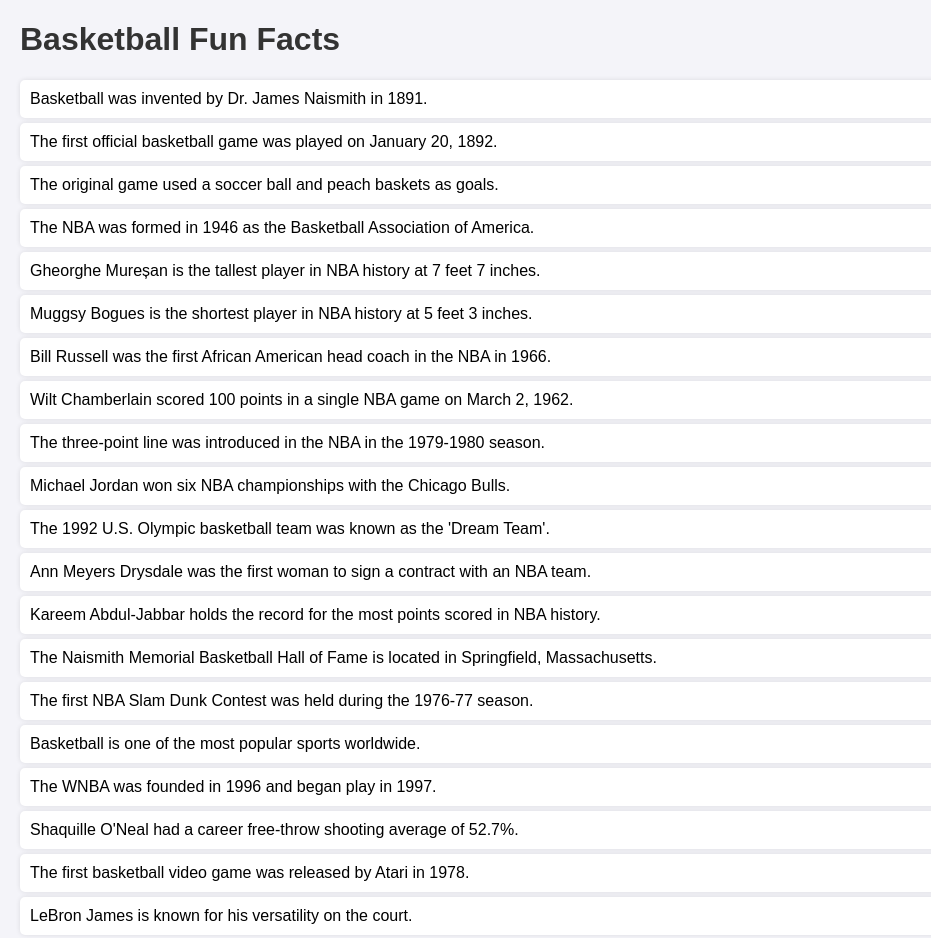
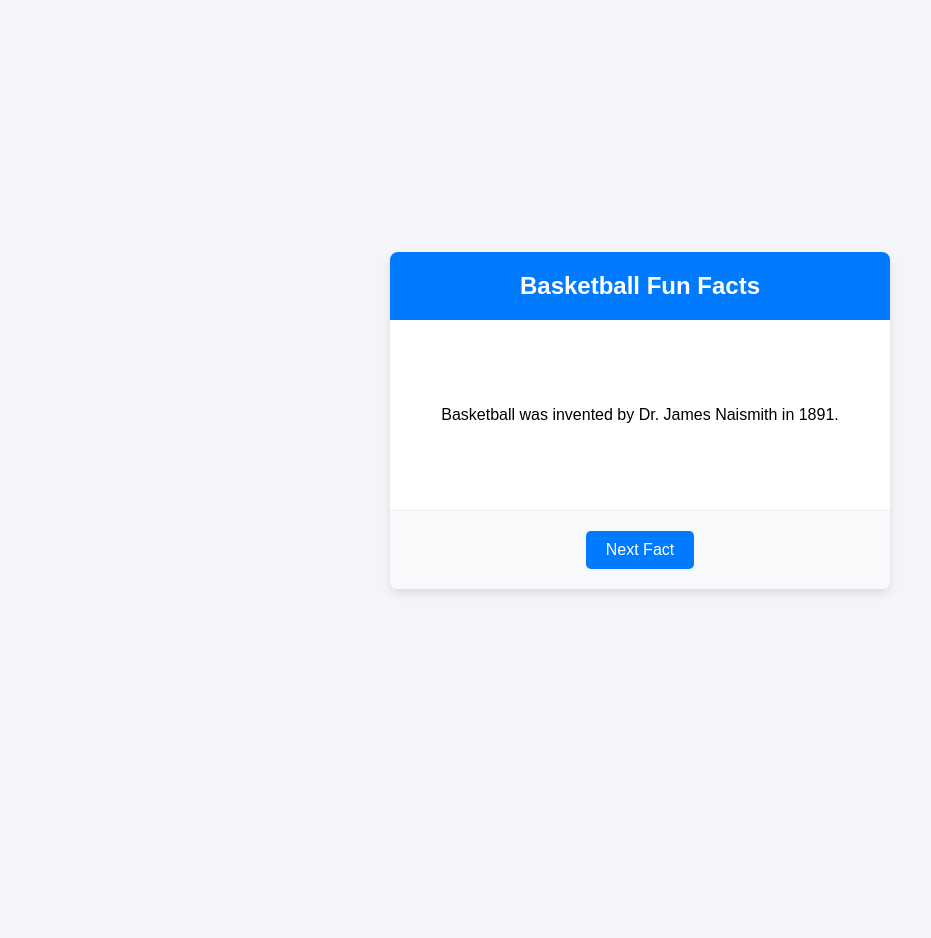
Before and after one commit to Alexzendrene/basketball_facts, a plain HTML site: page index.html in a window 1280 px wide. Shown: the whole page, without its empty margins (0-931 px from the left). After the commit the page ends 840 px from the top, so only its background shows below. Drawn offline with Linux system fonts and the light colour scheme.

Commit message:
Update index.html

```diff
--- a/index.html
+++ b/index.html
@@ -7,32 +7,80 @@
     <style>
         body {
             font-family: Arial, sans-serif;
-            margin: 20px;
-            padding: 0;
             background-color: #f4f4f9;
+            min-height: 100vh;
+            margin: 0;
+            padding: 20px;
+            display: flex;
+            align-items: center;
+            justify-content: center;
         }
 
-        h1 {
-            color: #333;
+        .card {
+            background-color: white;
+            border-radius: 8px;
+            box-shadow: 0 4px 8px rgba(0,0,0,0.1);
+            width: 100%;
+            max-width: 500px;
+            overflow: hidden;
         }
 
-        ul {
-            list-style-type: none;
-            padding: 0;
+        .card-header {
+            background-color: #007bff;
+            color: white;
+            padding: 20px;
+            text-align: center;
         }
 
-        li {
-            background-color: #fff;
-            margin: 5px 0;
-            padding: 10px;
+        .card-header h2 {
+            margin: 0;
+        }
+
+        .card-body {
+            padding: 20px;
+            min-height: 150px;
+            display: flex;
+            align-items: center;
+            justify-content: center;
+            text-align: center;
+        }
+
+        .card-footer {
+            padding: 20px;
+            text-align: center;
+            background-color: #f8f9fa;
+            border-top: 1px solid #eee;
+        }
+
+        .btn {
+            background-color: #007bff;
+            color: white;
+            border: none;
+            padding: 10px 20px;
             border-radius: 5px;
-            box-shadow: 0 0 5px rgba(0, 0, 0, 0.1);
+            cursor: pointer;
+            font-size: 16px;
+            transition: background-color 0.3s;
+        }
+
+        .btn:hover {
+            background-color: #0056b3;
         }
     </style>
 </head>
 <body>
-    <h1>Basketball Fun Facts</h1>
-    <ul id="facts-list"></ul>
+    <div class="card">
+        <div class="card-header">
+            <h2>Basketball Fun Facts</h2>
+        </div>
+        <div class="card-body">
+            <div id="fact-display"></div>
+        </div>
+        <div class="card-footer">
+            <button class="btn" id="next-fact">Next Fact</button>
+        </div>
+    </div>
+
     <script>
         const facts = [
             "Basketball was invented by Dr. James Naismith in 1891.",
@@ -57,12 +105,17 @@
             "LeBron James is known for his versatility on the court."
         ];
 
-        const factsList = document.getElementById('facts-list');
+        let currentFactIndex = 0;
+        const factDisplay = document.getElementById('fact-display');
+        const nextButton = document.getElementById('next-fact');
 
-        facts.forEach(fact => {
-            const listItem = document.createElement('li');
-            listItem.textContent = fact;
-            factsList.appendChild(listItem);
+        // Display initial fact
+        factDisplay.textContent = facts[currentFactIndex];
+
+        // Add click event listener to button
+        nextButton.addEventListener('click', () => {
+            currentFactIndex = (currentFactIndex + 1) % facts.length;
+            factDisplay.textContent = facts[currentFactIndex];
         });
     </script>
 </body>
```
